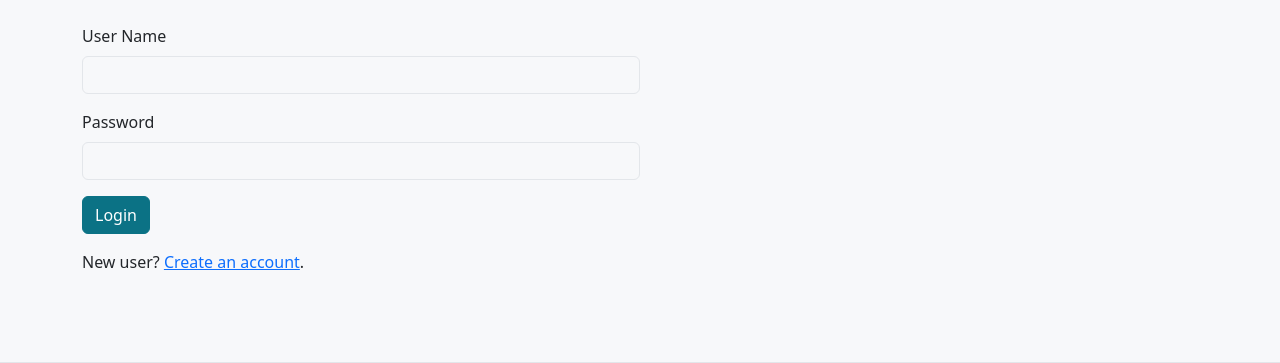
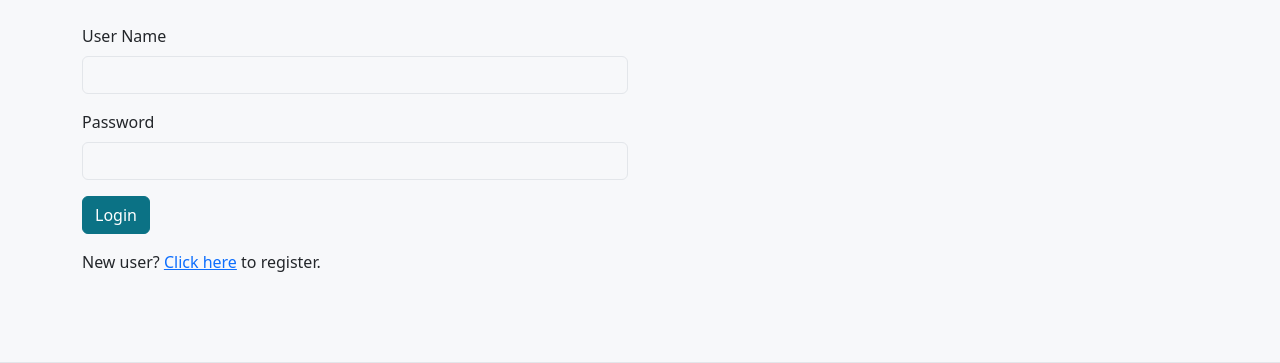
Before and after one commit to VanessaTorgler/IAB207_Group27, a Flask app: page /login in a window 1280 px wide. Shown: the part 142-505 px from the top of the page. Run offline with Flask 3, Linux system fonts and the light colour scheme; some libraries are stand-ins or nearby versions.

Commit message:
new login page using Bootstrap-Flask macros

```diff
--- a/website/templates/login.html
+++ b/website/templates/login.html
@@ -1,12 +1,22 @@
 {% extends "base.html" %}
 {% from "bootstrap5/form.html" import render_form %}
 {% block title %}<title>Bondra – Login</title>{% endblock %}
-{% block header %}<div class="container"><h1 class="h3 mb-0">Login</h1></div>{% endblock %}
+
+{% block header %}
+<div class="container">
+  <h1 class="h3 mb-0">Login</h1>
+</div>
+{% endblock %}
+
 {% block content %}
 <main id="main" class="container py-4">
-  <div class="col-md-6">
-    {{ render_form(form, action=url_for('auth.login'), method='post') }}
-    <p class="mt-3">New user? <a href="{{ url_for('auth.register') }}">Create an account</a>.</p>
+  <div class="row">
+    <div class="col-md-6">
+      <form method="post" novalidate>
+        {{ render_form(form) }}
+      </form>
+      <p class="mt-3">New user? <a href="{{ url_for('auth.register') }}">Click here</a> to register.</p>
+    </div>
   </div>
 </main>
 {% endblock %}
```
